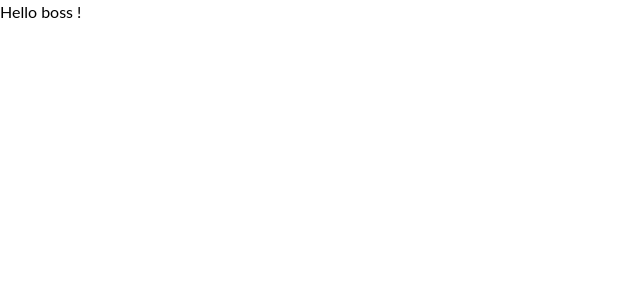
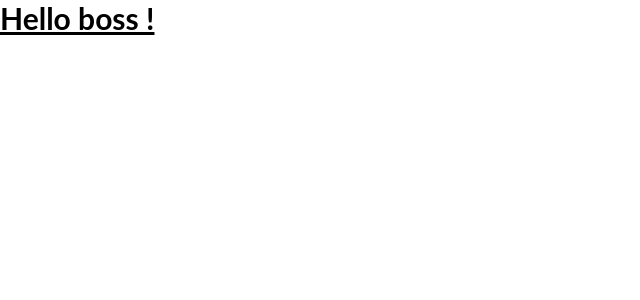
Before and after one commit to petekgithub/shareme, a React (Create React App) app in the folder shareme_fe/: page / in a window 1280 px wide. Shown: the top 300 px of the page, without its empty margins (0-640 px from the left). Built offline with nearby package versions, Linux system fonts and the light colour scheme.

Commit message:
fe_setup

```diff
--- a/shareme_fe/src/App.js
+++ b/shareme_fe/src/App.js
@@ -1,7 +1,7 @@
 import React from "react";
 
 const App = () => {
-  return <div>Hello boss !</div>;
+  return <h1 className="text-3xl font-bold underline">Hello boss !</h1>;
 };
 
 export default App;
```
Also changed, not shown: shareme_fe/package.json (+8 -0 lines), 1 other file (tests, documents, lock files or other folders).
